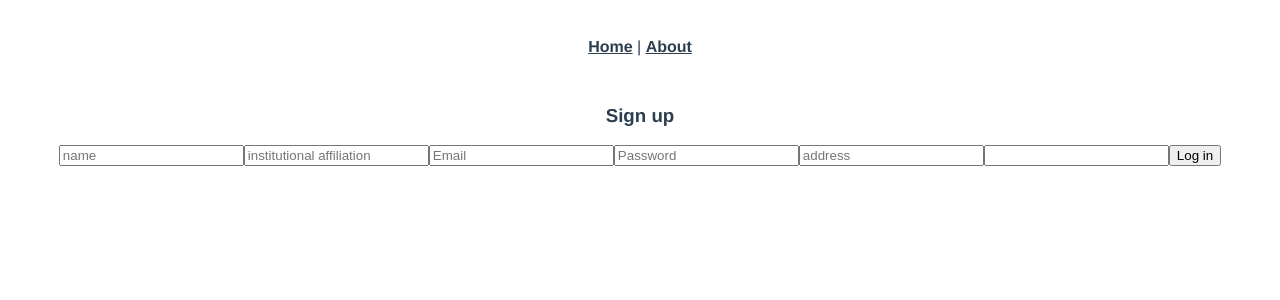
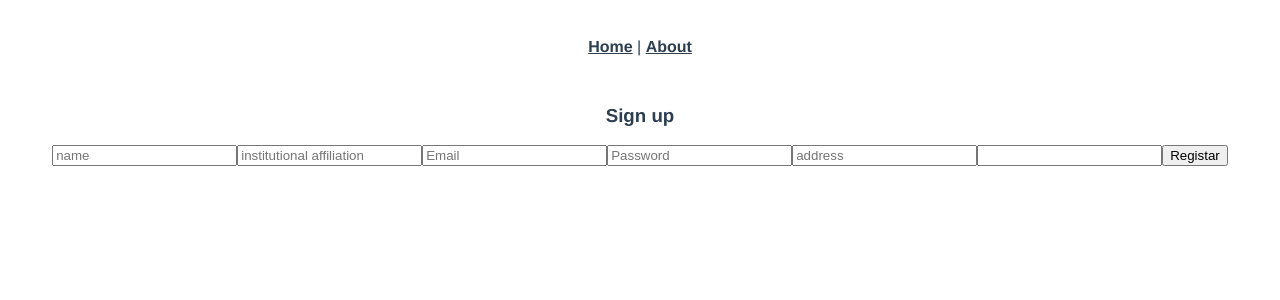
Before and after one commit to Group-10-Vue-Assignment/Cardiomyopathies-Data-Sharing-Platform, a Vue app: page /signup in a window 1280 px wide. Shown: the top 300 px of the page. Built offline with nearby package versions, Linux system fonts and the light colour scheme.

Commit message:
signup functionality

```diff
--- /dev/null
+++ b/src/firebaseFunctions/useSignup.js
@@ -0,0 +1,52 @@
+import { ref } from "vue";
+import { projectAuth, projectFireStore } from "../firebase/config";
+
+const error = ref(null);
+const isPending = ref(false);
+
+const signup = async (
+  email,
+  password,
+  displayName,
+  institution,
+  address,
+  phoneNumber
+) => {
+  error.value = null;
+  isPending.value = true;
+
+  try {
+    const res = await projectAuth.createUserWithEmailAndPassword(
+      email,
+      password
+    );
+
+    let user = {
+      name: displayName,
+      email: email,
+      institution: institution,
+      address: address,
+      phoneNumber: phoneNumber
+    };
+
+    if (!res) {
+      throw new Error("Could not complete signup");
+    }
+    await res.user.updateProfile({ displayName });
+    await projectFireStore.collection("users").add(user);
+    error.value = null;
+    isPending.value = false;
+
+    return res;
+  } catch (err) {
+    console.log(err.message);
+    error.value = err.message;
+    isPending.value = false;
+  }
+};
+
+const useSignup = () => {
+  return { error, signup, isPending };
+};
+
+export default useSignup;
--- a/src/views/Signup.vue
+++ b/src/views/Signup.vue
@@ -14,7 +14,7 @@
     <input type="address" placeholder="address" v-model="address" />
     <input type="tel" id="phone" name="phone" v-model="phoneNumber" />
     <div v-if="error" class="error">{{ error }}</div>
-    <button v-if="!isPending">Log in</button>
+    <button v-if="!isPending">Registar</button>
     <button v-if="isPending" disabled>Loading...</button>
   </form>
 </template>
@@ -22,8 +22,10 @@
 <script>
 /* eslint-disable */
 import { ref } from 'vue';
+import useSignup from '../firebaseFunctions/useSignup.js';
 export default {
   setup() {
+    const { error, signup, isPending } = useSignup();
     const displayName = ref(null);
     const institution = ref(null);
     const email = ref(null);
@@ -32,15 +34,20 @@ export default {
     const phoneNumber = ref(null);
 
     const handleSubmit = async () => {
-      console.log(
+      await signup(
+        email.value,
+        password.value,
         displayName.value,
         institution.value,
-        email.value,
-        password.value,
         address.value,
         phoneNumber.value
       );
+
+      if (!error.value) {
+        console.log('user signed up');
+      }
     };
+
     return {
       displayName,
       institution,
```
Also changed, not shown: src/firebaseFunctions/getUser.js (added, +17 -0 lines).
